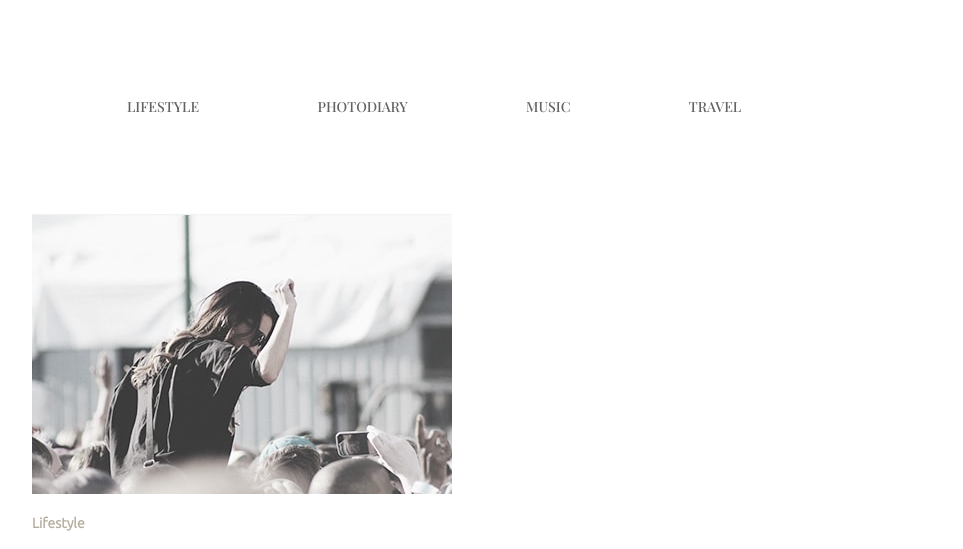
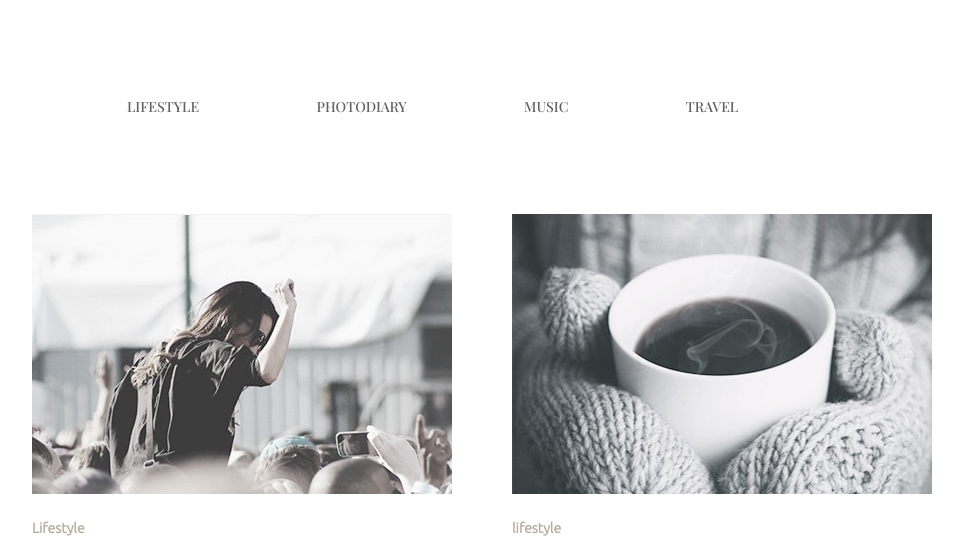
Before and after one commit to AlinaTaran/homework03, a plain HTML site: page index.html in a window 1280 px wide. Shown: the top 549 px of the page, without its empty margins (158-1121 px from the left). Drawn offline with nearby package versions, Linux system fonts and the light colour scheme; a web font is replaced by a local one.

Commit message:
changed styles.css

```diff
--- a/css/styles.css
+++ b/css/styles.css
@@ -7,10 +7,28 @@ html{
  *::after{
     box-sizing: inherit;
 }
+body {
+    font-family: 'Playfair Display', 'Arial', serif;
+    color:#626262 ;
+    font-size: 14px;
+    line-height: 24px;
+}
+.title{
+
+    font-size: 30px;
+    line-height: 36px;
+}
+
+.subtitle {
+    font-family: 'Ubuntu','Arial', sans-serif;
+    color: #b4ad9e;
+    font-size: 14px;
+    line-height: 17px;
+}
 .container{
     width: 900px;
     margin: 0 auto;
-
+   font-size: 0;
 }
 .main-menu {
     margin: 0;
@@ -22,7 +40,7 @@ html{
 
 }
 .main-menu li:not(:last-child) {
- margin-right: 115px;
+ margin-right: 114px;
 }
 .main-menu-item{
    display: inline-block;
@@ -55,23 +73,8 @@ color:#03a9f4;
     margin-right: 60px;
 
 }
-body {
-    font-family: 'Playfair Display', 'Arial', serif;
-    color:#626262 ;
-    font-size: 14px;
-    line-height: 24px;
-}
-.title{
-
-    font-size: 30px;
-    line-height: 36px;
-}
-
-.subtitle {
-    font-family: 'Ubuntu','Arial', sans-serif;
-    color: #b4ad9e;
-    font-size: 14px;
-    line-height: 17px;
+.content:nth-child(2n){
+margin: 0;
 }
 .visually-hidden:not(:focus):not(:active), input[type="checkbox"].visually-hidden, input[type="radio"].visually-hidden  {
     position: absolute;
```
